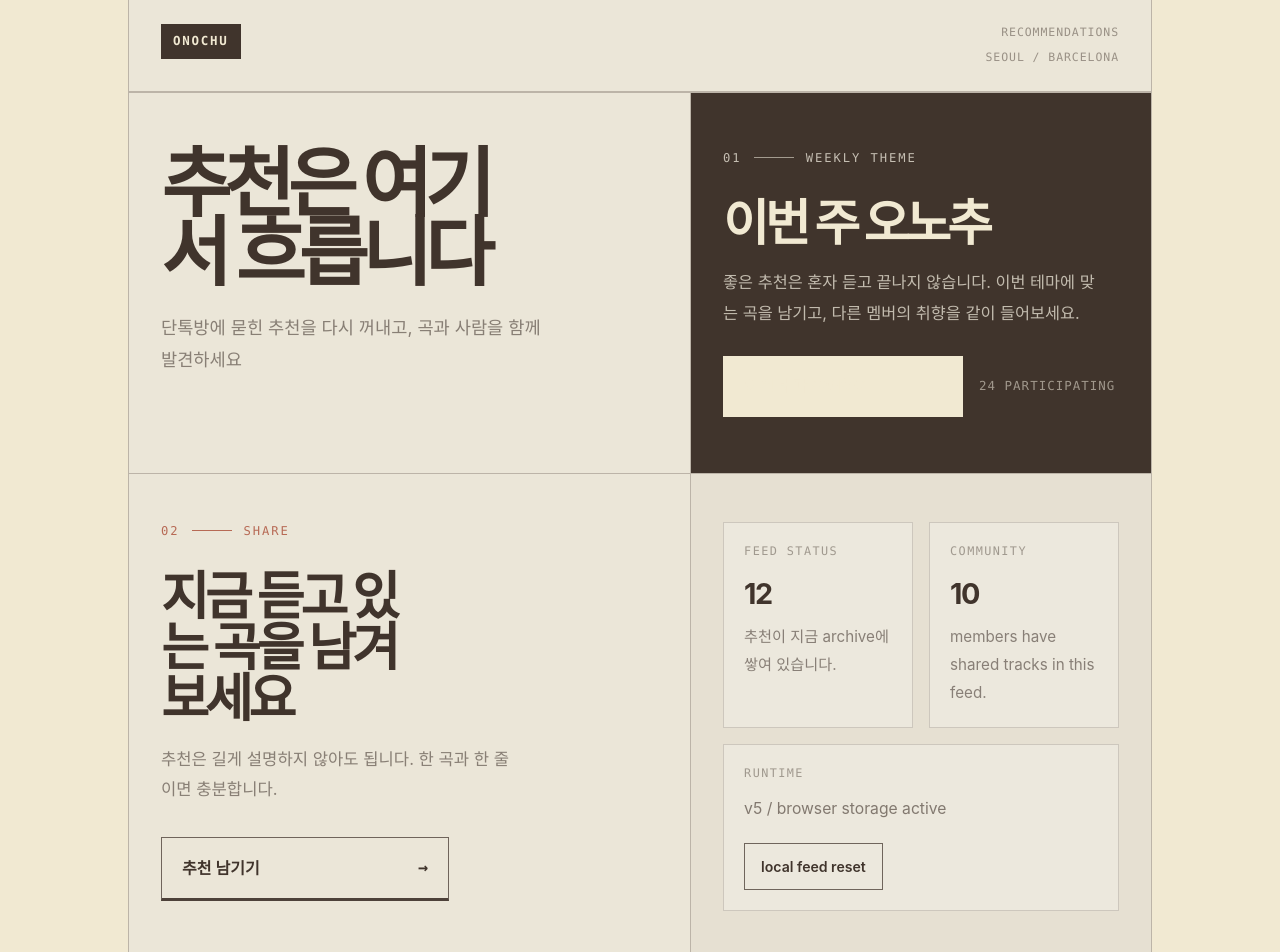
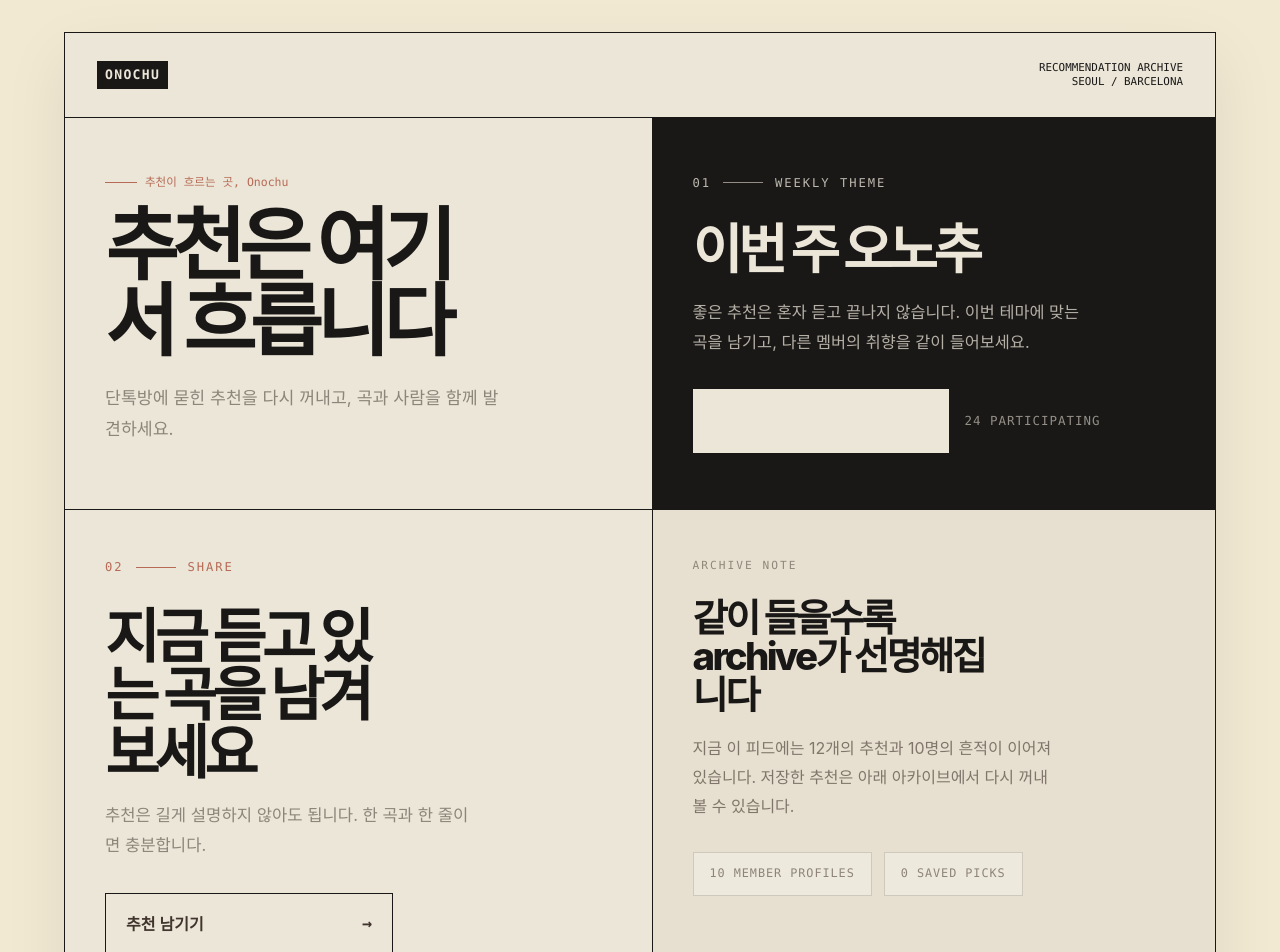
Before and after one commit to MrTMI-0315/onochu, a Next.js app: page /recommendations in a window 1280 px wide. Shown: the top 952 px of the page. Built offline with nearby package versions, Linux system fonts and the light colour scheme.

Commit message:
fix: rebuild desktop recommendation archive shell

```diff
--- a/components/recommendation-studio.tsx
+++ b/components/recommendation-studio.tsx
@@ -11,8 +11,6 @@ import {
   createEmptyRecommendationEngagementState,
   loadStoredRecommendationState,
   persistStoredRecommendationState,
-  RECOMMENDATION_STORAGE_VERSION,
-  resetStoredRecommendationState,
 } from "@/lib/recommendation-drafts";
 import { loadStoredProfileDraft } from "@/lib/profile-drafts";
 import type {
@@ -71,9 +69,7 @@ export function RecommendationStudio({
     currentMember.mainPlatform,
   );
   const [hasHydrated, setHasHydrated] = useState(false);
-  const [storageMessage, setStorageMessage] = useState(
-    "browser storage active",
-  );
+  const [, setStorageMessage] = useState("browser storage active");
 
   useEffect(() => {
     const storedState = loadStoredRecommendationState(initialRecommendations);
@@ -151,14 +147,6 @@ export function RecommendationStudio({
   const mobileFeedRecommendations = activeFilter === "saved"
     ? savedRecommendations
     : localRecommendations;
-
-  function handleResetStorage() {
-    resetStoredRecommendationState();
-    setLocalRecommendations(initialRecommendations);
-    setLatestDraft(null);
-    setEngagementByRecommendationId({});
-    setStorageMessage("storage cleared and reset to seeded feed");
-  }
 
   function handleToggleEngagement(
     recommendationId: string,
@@ -356,54 +344,54 @@ export function RecommendationStudio({
       </main>
 
       <div className="hidden md:block">
-        <main className="min-h-screen bg-[var(--paper)] text-[var(--accent-ink)]">
-          <div className="mx-auto max-w-5xl border-x border-[rgba(64,52,44,0.28)] bg-[#EBE6D8]">
-            <section className="border-b border-[rgba(64,52,44,0.28)] px-8 py-6">
-              <div className="flex items-start justify-between gap-4">
-                <span className="bg-[var(--accent-ink)] px-3 py-2 font-mono text-[0.78rem] font-semibold uppercase tracking-[0.14em] text-[var(--paper)]">
-                  ONOCHU
-                </span>
-                <div className="text-right">
-                  <p className="font-mono text-[0.72rem] uppercase tracking-[0.08em] text-[rgba(64,52,44,0.48)]">
-                    RECOMMENDATIONS
-                  </p>
-                  <p className="mt-2 font-mono text-[0.72rem] uppercase tracking-[0.08em] text-[rgba(64,52,44,0.48)]">
-                    SEOUL / BARCELONA
-                  </p>
+        <main className="min-h-screen bg-[var(--paper)] px-6 py-8 text-[var(--accent-ink)]">
+          <div className="mx-auto max-w-6xl overflow-hidden border border-[#1A1817] bg-[#EBE6D8] shadow-[0_24px_60px_rgba(26,24,23,0.08)]">
+            <header className="flex items-start justify-between border-b border-[#1A1817] px-8 py-7">
+              <div className="bg-[#1A1817] px-2 py-1 font-mono text-[0.82rem] font-bold uppercase tracking-[0.1em] text-[#EBE6D8]">
+                ONOCHU
+              </div>
+              <div className="text-right font-mono text-[0.68rem] leading-tight text-[#1A1817]">
+                RECOMMENDATION ARCHIVE
+                <br />
+                SEOUL / BARCELONA
+              </div>
+            </header>
+
+            <section className="grid border-b border-[#1A1817] lg:grid-cols-[minmax(0,1.02fr)_minmax(22rem,0.98fr)]">
+              <div className="px-8 py-12 lg:px-10 lg:py-14">
+                <div className="mb-4 flex items-center gap-2 font-mono text-[0.72rem] text-[var(--primary-strong)]">
+                  <span className="inline-block h-px w-8 bg-[var(--primary-strong)]" />
+                  추천이 흐르는 곳, Onochu
                 </div>
-              </div>
-            </section>
-
-            <section className="grid border-y border-[rgba(64,52,44,0.28)] lg:grid-cols-[1.1fr_0.9fr]">
-              <div className="border-r border-[rgba(64,52,44,0.28)] px-8 py-14">
-                <h1 className="max-w-[7ch] text-[4.75rem] font-bold leading-[0.92] tracking-[-0.09em] text-[var(--accent-ink)]">
+                <h1 className="max-w-[7.4ch] text-[clamp(3.8rem,6.2vw,5.6rem)] font-extrabold leading-[0.96] tracking-[-0.08em] text-[#1A1817]">
                   추천은 여기서 흐릅니다
                 </h1>
-                <p className="mt-6 max-w-[24rem] text-[1.1rem] leading-[1.8] text-[rgba(64,52,44,0.58)]">
-                  단톡방에 묻힌 추천을 다시 꺼내고, 곡과 사람을 함께 발견하세요
+                <p className="mt-6 max-w-[25rem] text-[1.08rem] leading-[1.78] text-[#8C867A]">
+                  단톡방에 묻힌 추천을 다시 꺼내고, 곡과 사람을 함께 발견하세요.
                 </p>
               </div>
-              <div className="bg-[var(--accent-ink)] px-8 py-14 text-[var(--paper)]">
+
+              <div className="border-t border-[#1A1817] bg-[#1A1817] px-8 py-12 text-[#EBE6D8] lg:border-l lg:border-t-0 lg:px-10 lg:py-14">
                 <MobileRecommendationSectionLabel
                   number="01"
                   label="Weekly Theme"
                   dark
                 />
-                <h2 className="mt-8 max-w-[9ch] text-[3.1rem] font-bold leading-[0.98] tracking-[-0.08em]">
+                <h2 className="mt-8 max-w-[8ch] text-[clamp(2.8rem,4.2vw,4rem)] font-extrabold leading-[0.98] tracking-[-0.08em]">
                   이번 주 오노추
                 </h2>
-                <p className="mt-5 max-w-[24rem] text-[1.02rem] leading-[1.85] text-[rgba(235,230,216,0.76)]">
+                <p className="mt-5 max-w-[25rem] text-[1.02rem] leading-[1.85] text-[rgba(235,230,216,0.74)]">
                   좋은 추천은 혼자 듣고 끝나지 않습니다. 이번 테마에 맞는 곡을 남기고, 다른 멤버의 취향을 같이 들어보세요.
                 </p>
-                <div className="mt-7 flex flex-wrap items-center gap-4">
+                <div className="mt-8 flex flex-wrap items-center gap-4">
                   <Link
                     href="/recommendations/new"
-                    className="flex min-h-[3.8rem] min-w-[15rem] items-center justify-between border border-[var(--paper)] bg-[var(--paper)] px-5 py-4 text-[1rem] font-semibold text-[var(--accent-ink)]"
+                    className="flex min-h-[4rem] min-w-[16rem] items-center justify-between border border-[#EBE6D8] bg-[#EBE6D8] px-5 py-4 text-[1rem] font-semibold text-[#1A1817]"
                   >
                     <span>이번 테마 참여하기</span>
                     <span className="font-mono text-[1.05rem]">→</span>
                   </Link>
-                  <span className="font-mono text-[0.78rem] uppercase tracking-[0.08em] text-[rgba(235,230,216,0.56)]">
+                  <span className="font-mono text-[0.78rem] uppercase tracking-[0.08em] text-[rgba(235,230,216,0.58)]">
                     {activeTheme.participantSummary ??
                       `${activeThemeContributorCount} participating`}
                   </span>
@@ -411,80 +399,44 @@ export function RecommendationStudio({
               </div>
             </section>
 
-            <section className="grid border-b border-[rgba(64,52,44,0.28)] lg:grid-cols-[1.1fr_0.9fr]">
-              <div className="border-r border-[rgba(64,52,44,0.28)] px-8 py-12">
+            <section className="grid border-b border-[#1A1817] lg:grid-cols-[minmax(0,1.02fr)_minmax(20rem,0.98fr)]">
+              <div className="px-8 py-12 lg:px-10">
                 <MobileRecommendationSectionLabel number="02" label="Share" />
-                <h2 className="mt-8 max-w-[7ch] text-[3.25rem] font-bold leading-[0.98] tracking-[-0.08em] text-[var(--accent-ink)]">
+                <h2 className="mt-8 max-w-[7ch] text-[clamp(2.9rem,4.6vw,4.2rem)] font-extrabold leading-[0.98] tracking-[-0.08em] text-[#1A1817]">
                   지금 듣고 있는 곡을 남겨보세요
                 </h2>
-                <p className="mt-5 max-w-[22rem] text-[1.04rem] leading-[1.8] text-[rgba(64,52,44,0.58)]">
+                <p className="mt-5 max-w-[23rem] text-[1.04rem] leading-[1.8] text-[#8C867A]">
                   추천은 길게 설명하지 않아도 됩니다. 한 곡과 한 줄이면 충분합니다.
                 </p>
                 <div className="mt-8">
                   <Link
                     href="/recommendations/new"
-                    className="flex min-h-[4rem] max-w-[18rem] items-center justify-between border border-[rgba(64,52,44,0.72)] border-b-[3px] border-b-[rgba(64,52,44,0.92)] px-5 py-4 text-[1rem] font-semibold text-[var(--accent-ink)]"
+                    className="flex min-h-[4rem] max-w-[18rem] items-center justify-between border border-[#1A1817] border-b-4 bg-[#EBE6D8] px-5 py-4 text-[1rem] font-semibold text-[#1A1817]"
                   >
                     <span>추천 남기기</span>
                     <span className="font-mono text-[1.05rem]">→</span>
                   </Link>
                 </div>
               </div>
-              <div className="bg-[rgba(64,52,44,0.03)] px-8 py-12">
-                <div className="grid gap-4 md:grid-cols-2">
-                  <div className="border border-[rgba(64,52,44,0.18)] bg-[rgba(255,255,255,0.24)] p-5">
-                    <p className="font-mono text-[0.74rem] uppercase tracking-[0.12em] text-[rgba(64,52,44,0.44)]">
-                      Feed status
-                    </p>
-                    <p className="mt-3 text-[1.8rem] font-bold tracking-[-0.05em] text-[var(--accent-ink)]">
-                      {localRecommendations.length}
-                    </p>
-                    <p className="mt-2 text-[0.95rem] leading-7 text-[rgba(64,52,44,0.58)]">
-                      추천이 지금 archive에 쌓여 있습니다.
-                    </p>
-                  </div>
-                  <div className="border border-[rgba(64,52,44,0.18)] bg-[rgba(255,255,255,0.24)] p-5">
-                    <p className="font-mono text-[0.74rem] uppercase tracking-[0.12em] text-[rgba(64,52,44,0.44)]">
-                      Community
-                    </p>
-                    <p className="mt-3 text-[1.8rem] font-bold tracking-[-0.05em] text-[var(--accent-ink)]">
-                      {contributingMembers}
-                    </p>
-                    <p className="mt-2 text-[0.95rem] leading-7 text-[rgba(64,52,44,0.58)]">
-                      members have shared tracks in this feed.
-                    </p>
-                  </div>
+
+              <div className="border-t border-[#1A1817] bg-[#E7E0D0] px-8 py-12 lg:border-l lg:border-t-0 lg:px-10">
+                <div className="font-mono text-[0.7rem] uppercase tracking-[0.18em] text-[rgba(64,52,44,0.52)]">
+                  Archive Note
                 </div>
-
-                <div className="mt-4 border border-[rgba(64,52,44,0.18)] bg-[rgba(255,255,255,0.24)] p-5">
-                  <p className="font-mono text-[0.74rem] uppercase tracking-[0.12em] text-[rgba(64,52,44,0.44)]">
-                    Runtime
-                  </p>
-                  <p className="mt-3 text-[0.98rem] leading-7 text-[rgba(64,52,44,0.62)]">
-                    v{RECOMMENDATION_STORAGE_VERSION} / {storageMessage}
-                  </p>
-                  <button
-                    type="button"
-                    onClick={handleResetStorage}
-                    className="mt-5 border border-[rgba(64,52,44,0.72)] px-4 py-3 text-[0.88rem] font-semibold text-[var(--accent-ink)]"
-                  >
-                    local feed reset
-                  </button>
+                <h3 className="mt-6 max-w-[11ch] text-[2.4rem] font-extrabold leading-[1] tracking-[-0.07em] text-[#1A1817]">
+                  같이 들을수록 archive가 선명해집니다
+                </h3>
+                <p className="mt-5 max-w-[23rem] text-[1rem] leading-[1.8] text-[rgba(64,52,44,0.62)]">
+                  지금 이 피드에는 {localRecommendations.length}개의 추천과 {contributingMembers}명의 흔적이 이어져 있습니다. 저장한 추천은 아래 아카이브에서 다시 꺼내 볼 수 있습니다.
+                </p>
+                <div className="mt-8 flex flex-wrap gap-3">
+                  <span className="border border-[rgba(64,52,44,0.18)] bg-[rgba(255,255,255,0.28)] px-4 py-3 font-mono text-[0.74rem] uppercase tracking-[0.08em] text-[rgba(64,52,44,0.56)]">
+                    {allMembers.length} member profiles
+                  </span>
+                  <span className="border border-[rgba(64,52,44,0.18)] bg-[rgba(255,255,255,0.28)] px-4 py-3 font-mono text-[0.74rem] uppercase tracking-[0.08em] text-[rgba(64,52,44,0.56)]">
+                    {savedRecommendations.length} saved picks
+                  </span>
                 </div>
-
-                {latestDraft ? (
-                  <div className="mt-4 border border-[rgba(64,52,44,0.18)] bg-[rgba(255,255,255,0.24)] p-5">
-                    <p className="font-mono text-[0.74rem] uppercase tracking-[0.12em] text-[rgba(64,52,44,0.44)]">
-                      Latest draft
-                    </p>
-                    <p className="mt-3 text-[1.2rem] font-semibold text-[var(--accent-ink)]">
-                      {latestDraft.trackTitle}
-                    </p>
-                    <p className="mt-2 text-[0.95rem] leading-7 text-[rgba(64,52,44,0.58)]">
-                      {latestDraft.comment}
-                    </p>
-                  </div>
-                ) : null}
               </div>
             </section>
 
@@ -537,25 +489,25 @@ export function RecommendationStudio({
               )}
             </section>
 
-            <section className="grid border-y border-[rgba(64,52,44,0.28)] lg:grid-cols-2">
-              <div className="border-r border-[rgba(64,52,44,0.28)] px-8 py-12">
+            <section className="grid border-y border-[#1A1817] lg:grid-cols-2">
+              <div className="px-8 py-12 lg:border-r lg:border-[#1A1817] lg:px-10">
                 <MobileRecommendationSectionLabel
                   number="03"
                   label="Cross-platform"
                 />
-                <h2 className="mt-8 max-w-[10ch] text-[3.1rem] font-bold leading-[0.98] tracking-[-0.08em] text-[var(--accent-ink)]">
+                <h2 className="mt-8 max-w-[10ch] text-[clamp(2.8rem,4.2vw,4rem)] font-extrabold leading-[0.98] tracking-[-0.08em] text-[#1A1817]">
                   플랫폼이 달라도 괜찮습니다
                 </h2>
-                <p className="mt-5 max-w-[24rem] text-[1.05rem] leading-[1.8] text-[rgba(64,52,44,0.58)]">
-                  곡명과 아티스트로 바로 찾아 듣을 수 있습니다. Onochu는 링크보다 청취 흐름이 먼저 이어지도록 설계되었습니다.
+                <p className="mt-5 max-w-[24rem] text-[1.05rem] leading-[1.8] text-[#8C867A]">
+                  곡명과 아티스트로 바로 찾아 들을 수 있습니다. Onochu는 링크보다 청취 흐름이 먼저 이어지도록 설계되었습니다.
                 </p>
               </div>
-              <div className="px-8 py-12">
+              <div className="border-t border-[#1A1817] bg-[#E7E0D0] px-8 py-12 lg:border-t-0 lg:px-10">
                 <MobileRecommendationSectionLabel number="04" label="Archive" />
-                <h2 className="mt-8 max-w-[8ch] text-[3.1rem] font-bold leading-[0.98] tracking-[-0.08em] text-[var(--accent-ink)]">
+                <h2 className="mt-8 max-w-[8ch] text-[clamp(2.8rem,4.2vw,4rem)] font-extrabold leading-[0.98] tracking-[-0.08em] text-[#1A1817]">
                   좋은 추천은 사라지지 않습니다
                 </h2>
-                <p className="mt-5 max-w-[24rem] text-[1.05rem] leading-[1.8] text-[rgba(64,52,44,0.58)]">
+                <p className="mt-5 max-w-[24rem] text-[1.05rem] leading-[1.8] text-[#8C867A]">
                   Onochu에서는 취향이 계속 이어집니다. 추천 하나, 사람 하나, 저장한 트랙 하나가 계속 다음 대화로 연결됩니다.
                 </p>
                 <div className="mt-8 flex flex-wrap gap-3">
```
